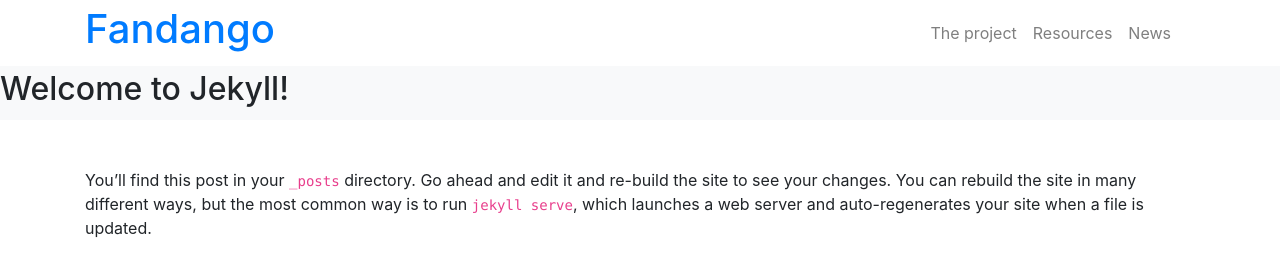
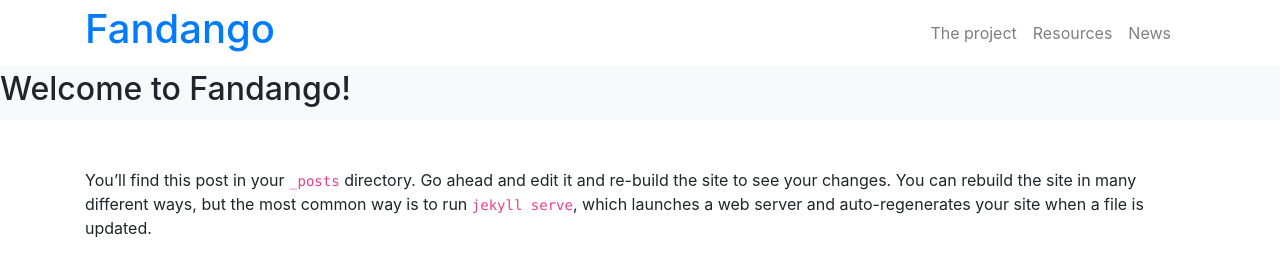
Before and after one commit to fandangOrg/fandango-web, a Jekyll site: the page built from _posts/2018-02-27-welcome-to-fandango.markdown, in a window 1280 px wide. Shown: the top 259 px of the page. Built offline with Jekyll 4.4.1, drawn with Linux system fonts in a browser that asks for light colours.

Commit message:
Updated Welcome To Fandango and 1 other file

```diff
--- a/_posts/2018-02-27-welcome-to-jekyll.markdown
+++ b/_posts/2018-02-27-welcome-to-fandango.markdown
@@ -1,6 +1,6 @@
 ---
-title: Welcome to Jekyll!
-date: 2018-02-27 11:28:55 Z
+title: Welcome to Fandango!
+date: 2018-02-27 11:28:00 Z
 categories:
 - jekyll
 - update
```
